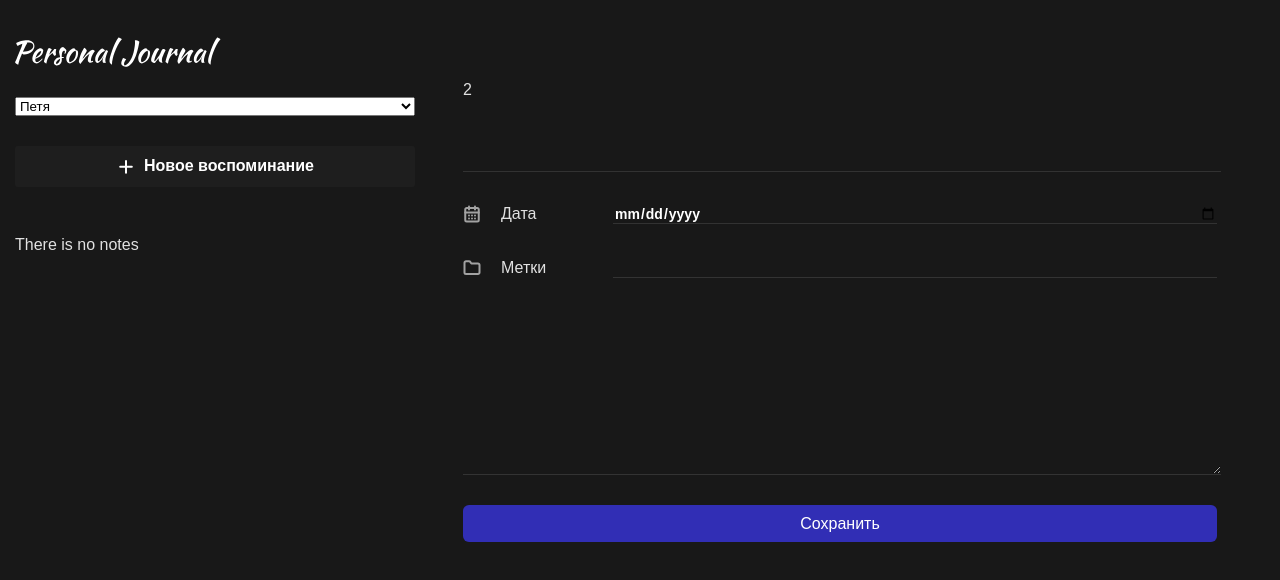
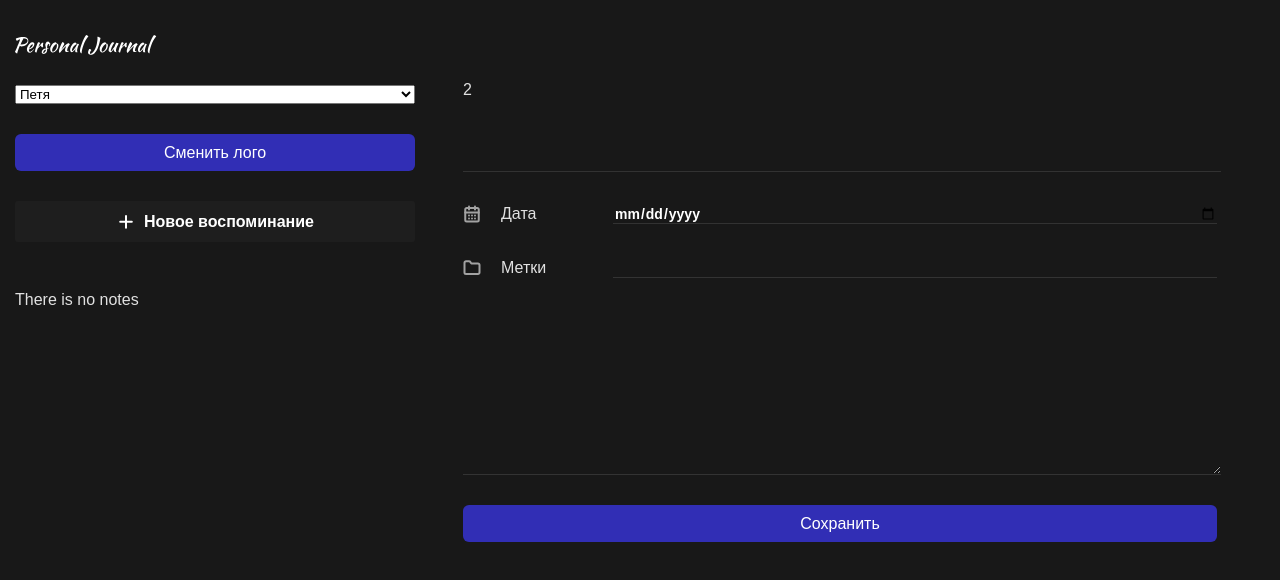
Before and after one commit to ministrov/react-journal, a React app: page / in a window 1280 px wide. Shown: the top 580 px of the page. Built offline with nearby package versions, Linux system fonts and the light colour scheme; the HTML template or start-up script is replaced by a standard one.

Commit message:
feat: create new Logo component to see how react operate under the hood

```diff
--- a/src/components/Button/Button.jsx
+++ b/src/components/Button/Button.jsx
@@ -1,9 +1,9 @@
 import './Button.css';
 
-function Button({ text, onClick }) {
+function Button({ children, onClick }) {
 
   return (
-    <button className="button accent" onClick={onClick}>{text}</button>
+    <button className="button accent" onClick={onClick}>{children}</button>
   );
 }
 
--- a/src/components/Header/Header.jsx
+++ b/src/components/Header/Header.jsx
@@ -1,11 +1,24 @@
+import { useState } from 'react';
+import Button from '../Button/Button';
 import SelectUser from '../SelectUser/SelectUser';
-import styles from './Header.module.css';
+import Logo from '../Logo/Logo';
+
+const logos = ['/logo.svg', '/vite.svg'];
 
 function Header() {
+  const [logoIndex, setLogoIndex] = useState(0);
+
+  console.log('Header');
+
+  const toggleLogos = () => {
+    setLogoIndex(state => Number(!state));
+  };
+
   return (
     <>
-      <img className={styles.logo} src="/logo.svg" alt="Логотип журнала" />
+      <Logo image={logos[logoIndex]}/>
       <SelectUser/>
+      <Button onClick={toggleLogos}>Сменить лого</Button>
     </>
   );
 }
--- a/src/components/Header/Header.module.css
+++ /dev/null
@@ -1,4 +0,0 @@
-.logo {
-  /* width: 180px; */
-  background-color: transparent;
-}
--- a/src/components/JournalForm/JournalForm.jsx
+++ b/src/components/JournalForm/JournalForm.jsx
@@ -122,7 +122,7 @@ function JournalForm({ onSubmit }) {
       <textarea name="post" ref={postRef} onChange={onChange} value={values.post} id="" cols="30" rows="10" className={classNames(styles['input'], {
         [styles['invalid']]: !isValid.post
       })}></textarea>
-      <Button text="Сохранить" />
+      <Button>Сохранить</Button>
     </form>
   );
 }
--- /dev/null
+++ b/src/components/Logo/Logo.jsx
@@ -0,0 +1,9 @@
+import styles from './Logo.module.css';
+
+function Logo({ image }) {
+  console.log('Logo');
+
+  return <img className={styles.logo} src={image} alt="Логотип журнала" />;
+}
+
+export default Logo;
--- /dev/null
+++ b/src/components/Logo/Logo.module.css
@@ -0,0 +1,4 @@
+.logo {
+  max-width: 275px;
+  background-color: transparent;
+}
```
